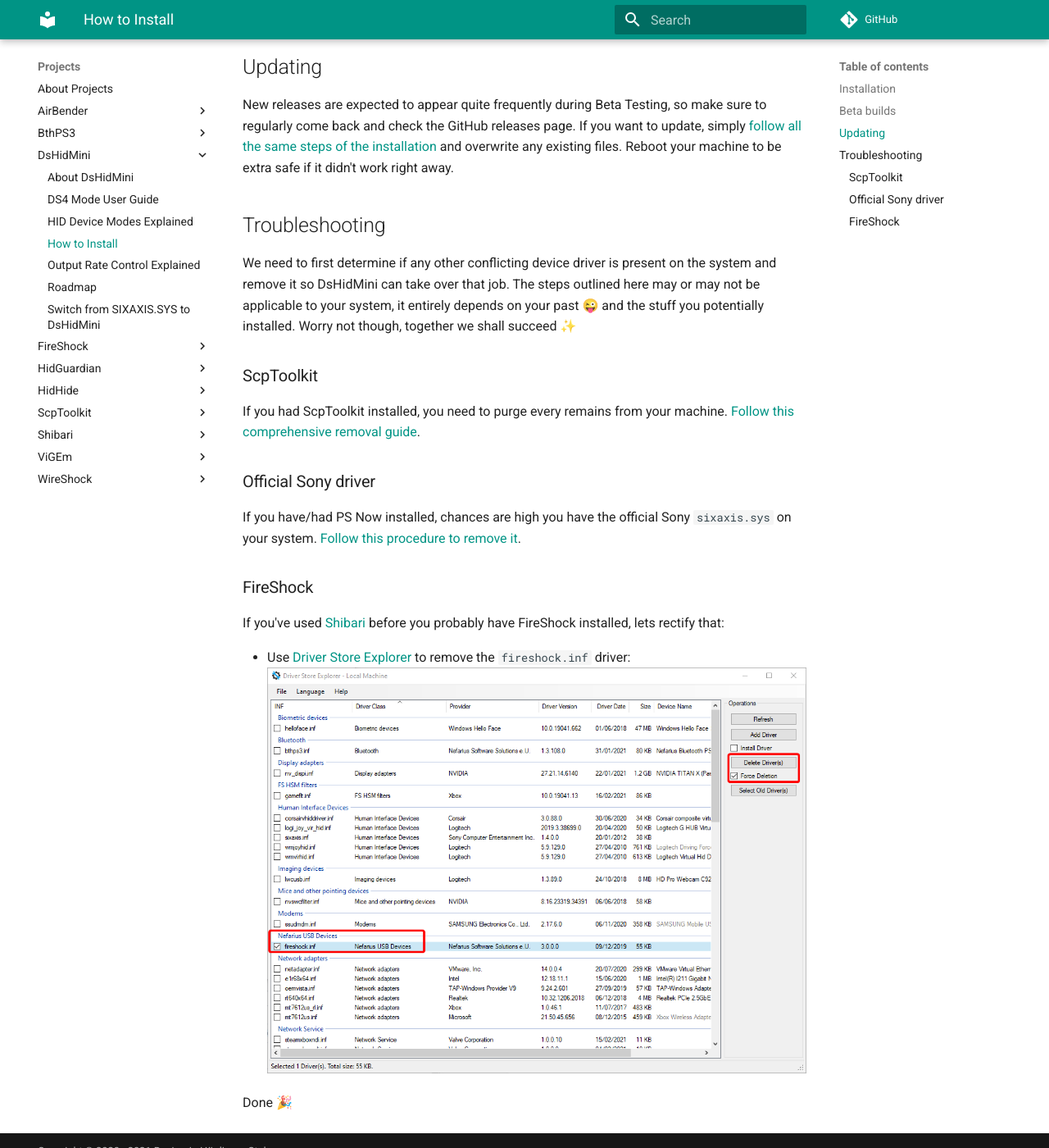
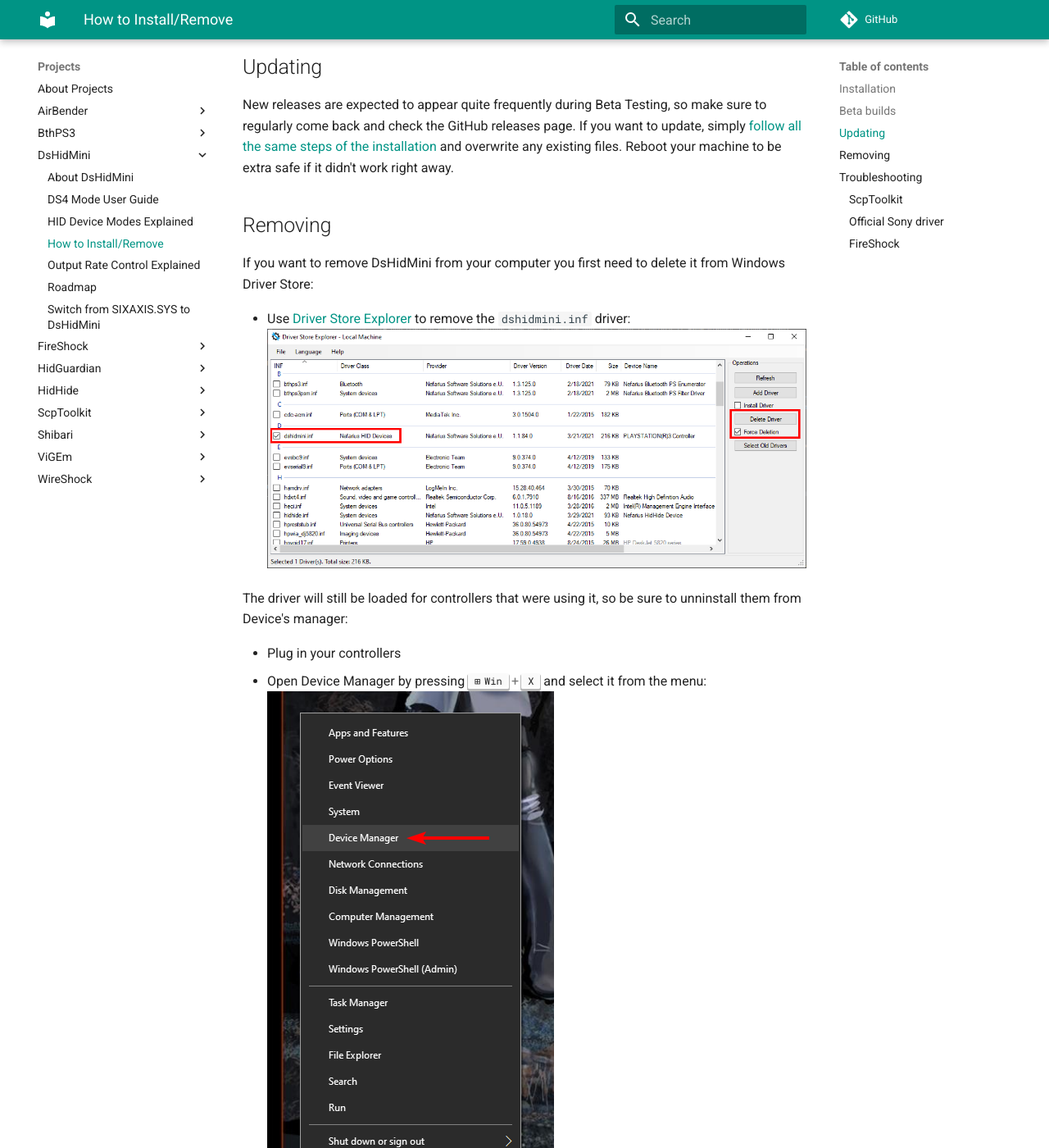
Before and after one commit to nefarius/ViGEm.github.io, an MkDocs documentation site: the page built from docs/projects/DsHidMini/How-to-Install.md, in a window 1280 px wide and 1400 px high, scrolled down 1744 px. Shown: the whole window at 82% size. Built offline with MkDocs 1.6.1 and Material for MkDocs 9.7.7, drawn with Linux system fonts in a browser that asks for light colours; comment, search, counter and statistics services are not loaded; some of the changed text lies outside the part shown.

Commit message:
Included remove section, renamed article

```diff
--- a/docs/projects/DsHidMini/How-to-Install.md
+++ b/docs/projects/DsHidMini/How-to-Install.md
@@ -1,4 +1,4 @@
-# How to Install
+# How to Install/Remove
 
 DsHidMini can only work its magic if it's the dominant driver for your controller, you may have others preinstalled that need removal, this guide covers most of the known cases.
 
@@ -33,6 +33,24 @@
 
 New releases are expected to appear quite frequently during Beta Testing, so make sure to regularly come back and check the GitHub releases page. If you want to update, simply [follow all the same steps of the installation](#installation) and overwrite any existing files. Reboot your machine to be extra safe if it didn't work right away.
 
+## Removing
+
+If you want to remove DsHidMini from your computer you first need to delete it from Windows Driver Store:
+
+- Use [Driver Store Explorer](https://github.com/lostindark/DriverStoreExplorer/releases) to remove the `dshidmini.inf` driver:
+![RemoveDsHidMini_DriverStore.png](images/RemoveDsHidMini_DriverStore.png){: .glightbox }
+
+The driver will still be loaded for controllers that were using it, so be sure to unninstall them from Device's manager:
+
+- Plug in your controllers
+- Open Device Manager by pressing ++win+x++ and select it from the menu:
+![6dCenuSsFr.png](images/6dCenuSsFr.png){: .glightbox }
+- Expand `Nefarius HID Devices`
+- For each device contained in `Nefarius HID Devices`, right click them and select `Unninstall Device`, then select `Unninstall` on the confirmation window that appears
+![RemoveDsHidMini_UnninsDevices.png](images/RemoveDsHidMini_UnninsDevices.png){: .glightbox }
+
+After that, DsHidMini should be fully gone from your computer.
+
 ## Troubleshooting
 
 We need to first determine if any other conflicting device driver is present on the system and remove it so DsHidMini can take over that job. The steps outlined here may or may not be applicable to your system, it entirely depends on your past 😜 and the stuff you potentially installed. Worry not though, together we shall succeed ✨
```
